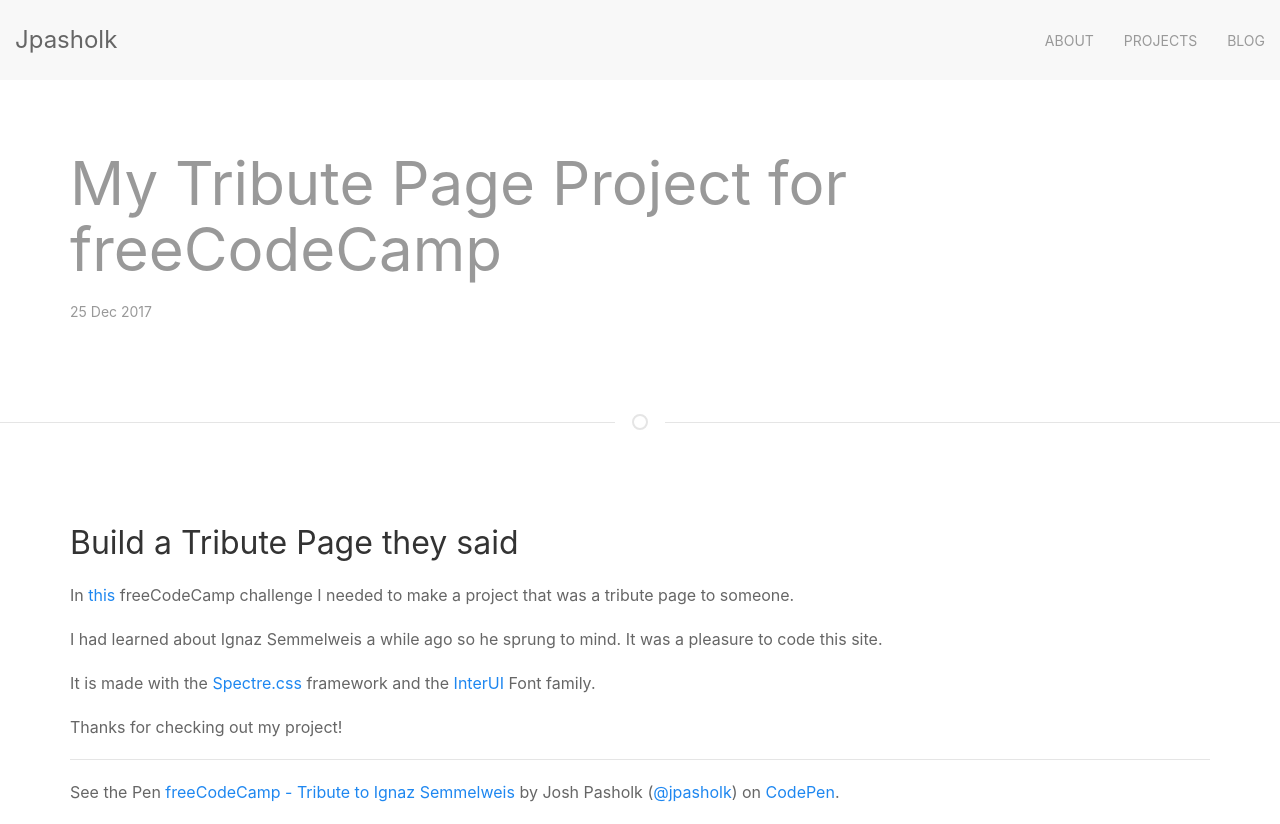
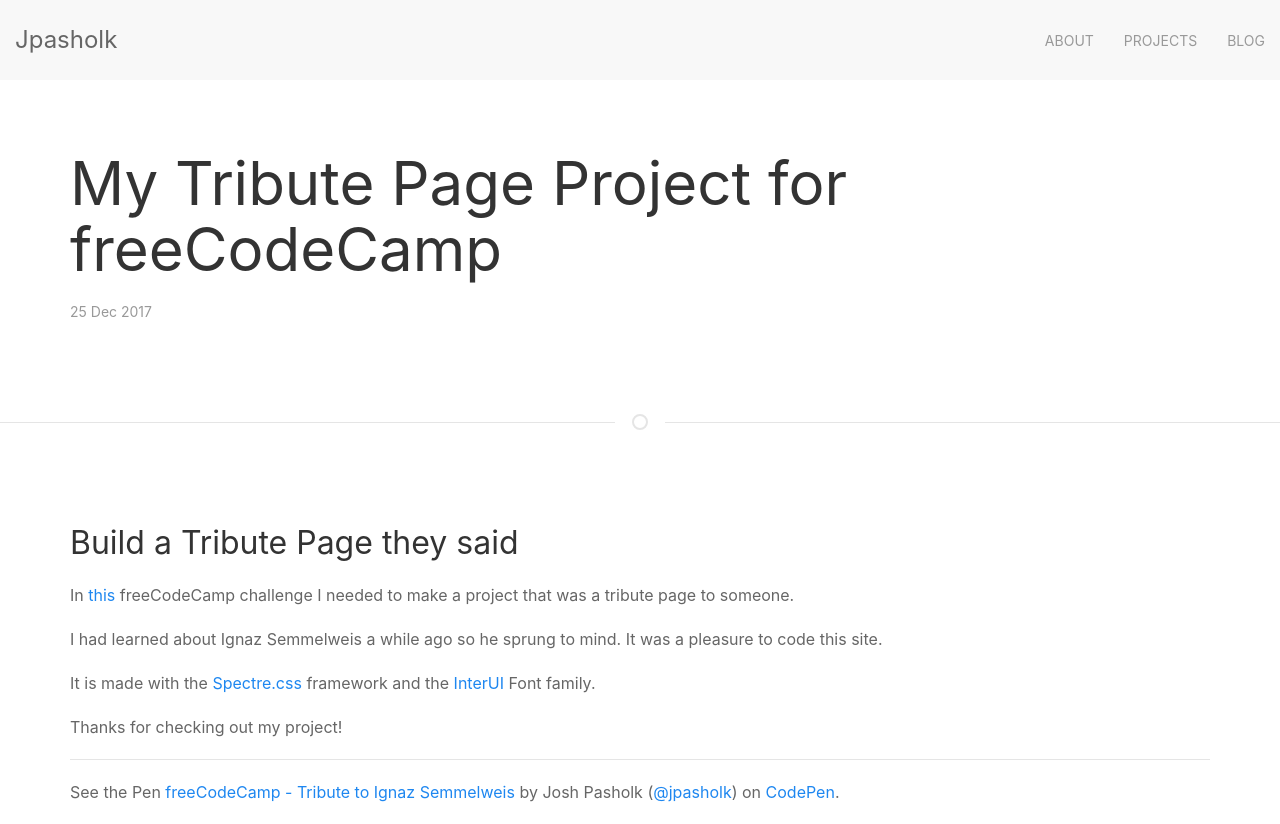
Before and after one commit to jpasholk/jpasholk.github.io, a Jekyll site: the page built from _posts/2017-12-24-my-tribute-page-project-for-freecodecamp.markdown, in a window 1280 px wide. Shown: the top 824 px of the page. Built offline with Jekyll 4.4.1, drawn with Linux system fonts in a browser that asks for light colours; comment, search, counter and statistics services are not loaded; grey boxes are pictures that could not be loaded.

Commit message:
Removed grey text

```diff
--- a/_layouts/post.html
+++ b/_layouts/post.html
@@ -16,7 +16,7 @@ layout: default
     {% else %}
     <div>
       <div class="uk-container uk-padding-large">
-        <h2 class="uk-heading-primary uk-text-muted">{{page.title}}</h2>
+        <h2 class="uk-heading-primary">{{page.title}}</h2>
         <p class="uk-article-meta">
           <span class="date">{{ page.date | date_to_string }}</span>
         </p>
```
